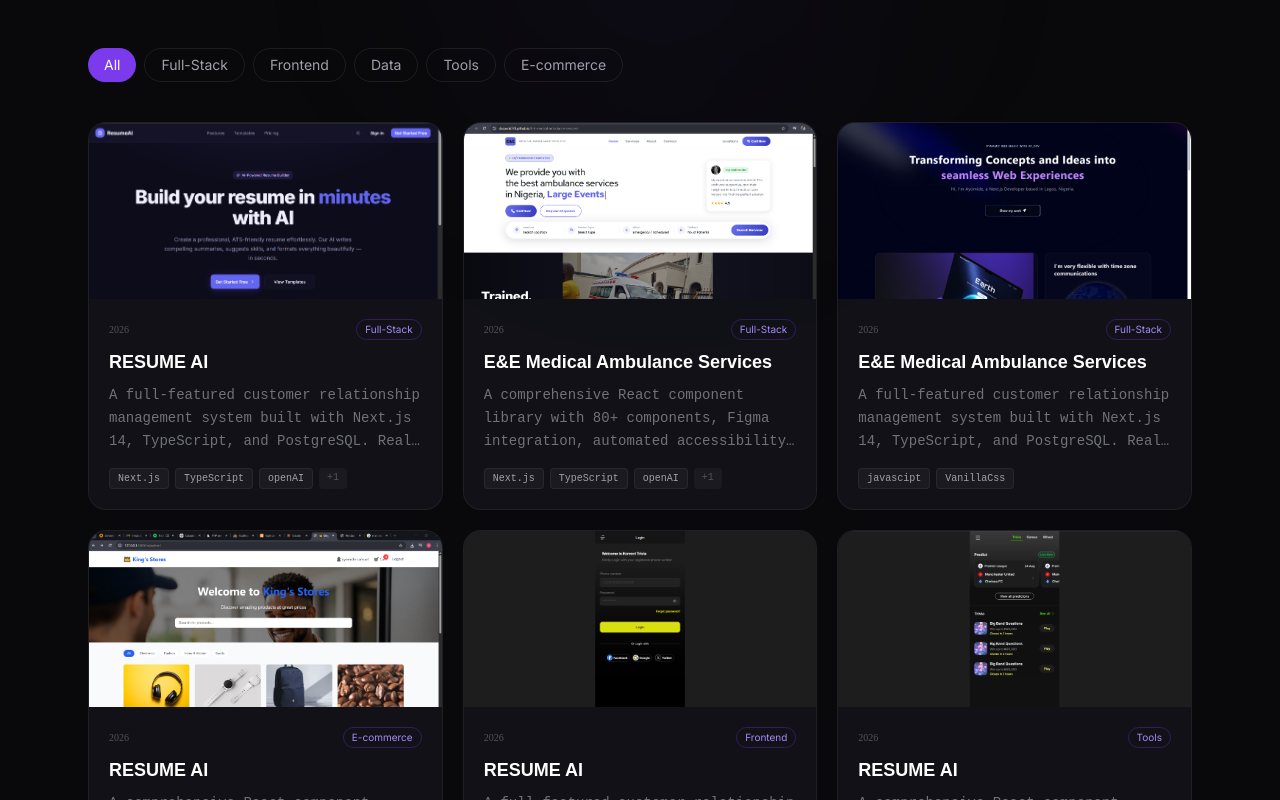
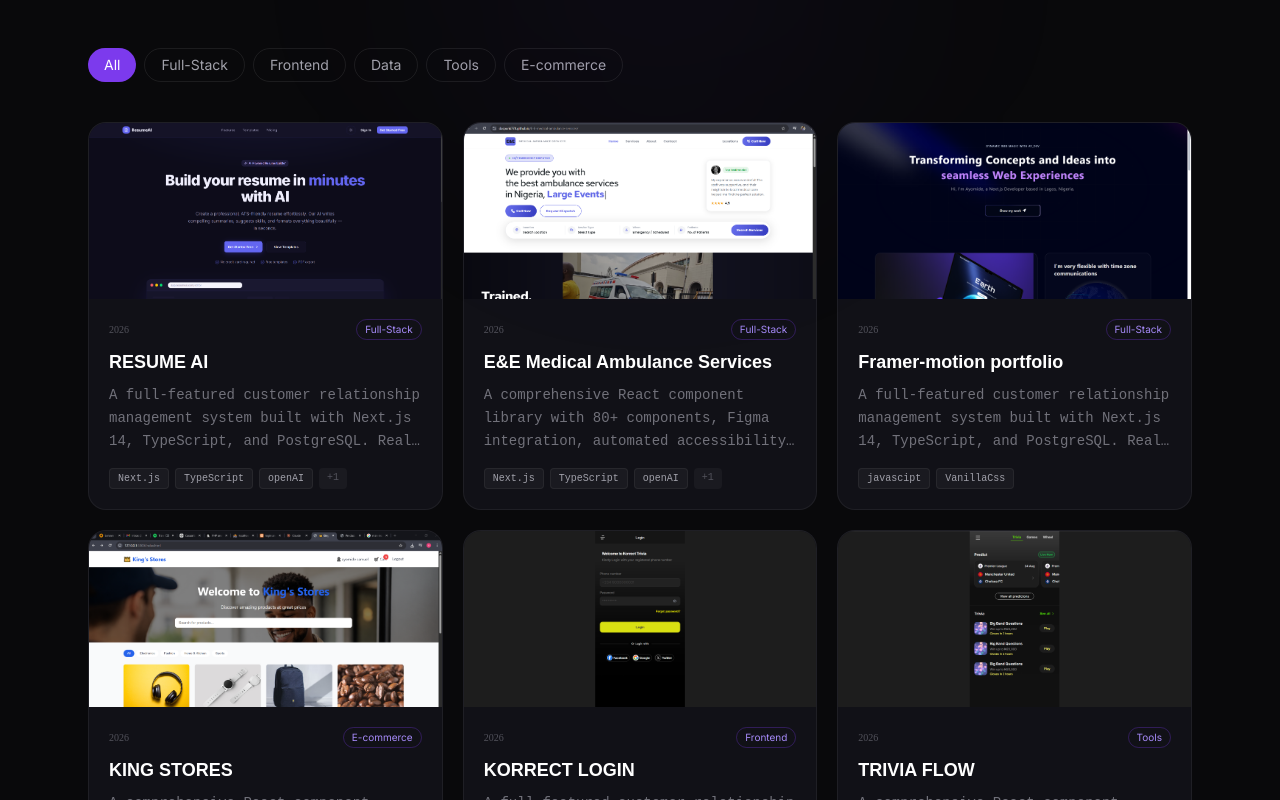
Before and after one commit to DaSpunk778/ayomideportfolio, a Next.js app: page / in a window 1280 px wide. Shown: the part 3240-4040 px from the top of the page. Built offline with nearby package versions, Linux system fonts and the light colour scheme; a web font is replaced by a local one.

Commit message:
updated projects link

```diff
--- a/components/Projects.tsx
+++ b/components/Projects.tsx
@@ -13,7 +13,7 @@ const projects = [
     id: 1,
     title: "RESUME AI",
     description: "A full-featured customer relationship management system built with Next.js 14, TypeScript, and PostgreSQL. Real-time notifications, advanced analytics, and team collaboration features.",
-    image: "/resume.png",
+    image: "/cvcraft.png",
     tags: ["Next.js", "TypeScript", "openAI", "Tailwind"],
     category: "Full-Stack",
     liveUrl: "#",
@@ -35,7 +35,7 @@ const projects = [
   },
   {
     id: 3,
-    title: "E&E Medical Ambulance Services",
+    title: "Framer-motion portfolio",
     description: "A full-featured customer relationship management system built with Next.js 14, TypeScript, and PostgreSQL. Real-time notifications, advanced analytics.",
     image: "/portfolio.png",
     tags: ["javascipt", "VanillaCss"],
@@ -47,7 +47,7 @@ const projects = [
   },
   {
     id: 4,
-    title: "RESUME AI",
+    title: "KING STORES",
     description: "A comprehensive React component library with 80+ components, Figma integration, automated accessibility testing, and full TypeScript support. ",
     image: "/e-com.png",
     tags: ["Next.js", "TypeScript", "openAI", "Tailwind"],
@@ -59,24 +59,24 @@ const projects = [
   },
   {
     id: 5,
-    title: "RESUME AI",
+    title: "KORRECT LOGIN",
     description: "A full-featured customer relationship management system built with Next.js 14, TypeScript, and PostgreSQL. Real-time notifications, advanced analytics.",
     image: "/klogin.png",
     tags: ["Next.js", "TypeScript", "openAI", "Tailwind"],
     category: "Frontend",
-    liveUrl: "#",
+    liveUrl: "https://korrecttrivia.netlify.app/login",
     githubUrl: "#",
     featured: false,
     year: "2026",
   },
   {
     id: 6,
-    title: "RESUME AI",
+    title: "TRIVIA FLOW",
     description: "A comprehensive React component library with 80+ components, Figma integration, automated accessibility testing, and full TypeScript support.",
     image: "/trivia.png",
     tags: ["Next.js", "TypeScript", "openAI", "Tailwind"],
     category: "Tools",
-    liveUrl: "#",
+    liveUrl: "https://trivia-flow-chi.vercel.app/landing",
     githubUrl: "#",
     featured: false,
     year: "2026",
```
Also changed, not shown: public/cvcraft.png (added).
